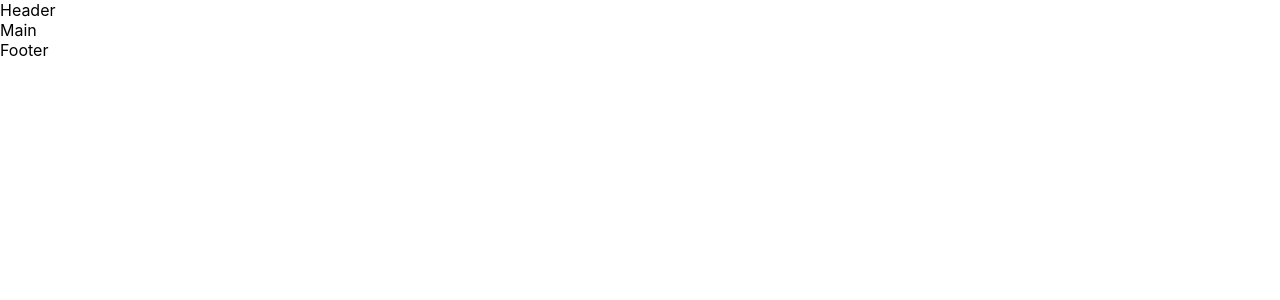
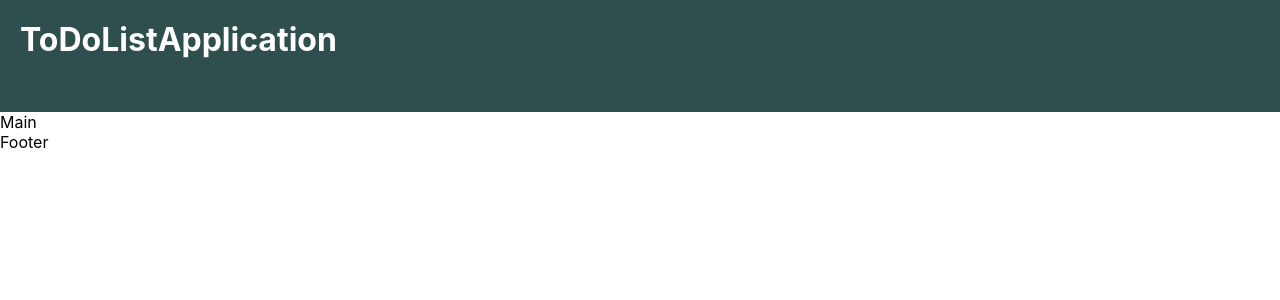
Before and after one commit to zreit/TodoListApplication, a React (Create React App) app in the folder frontend/: page / in a window 1280 px wide. Shown: the top 300 px of the page. Built offline with nearby package versions, Linux system fonts and the light colour scheme.

Commit message:
added header

```diff
--- /dev/null
+++ b/frontend/src/App.css
@@ -0,0 +1,8 @@
+* {
+    font-family: -apple-system, BlinkMacSystemFont, 'Segoe UI', Roboto, Oxygen, Ubuntu, Cantarell, 'Open Sans', 'Helvetica Neue', sans-serif;
+    text-decoration: none;
+    scroll-behavior: smooth;
+    margin: 0;
+    padding: 0;
+    border: 0;
+}
--- a/frontend/src/App.tsx
+++ b/frontend/src/App.tsx
@@ -1,5 +1,6 @@
 import React from 'react';
 import logo from './logo.svg';
+import './App.css';
 import Header from './components/header/Header';
 import Main from './components/main/Main';
 import Footer from './components/footer/Footer';
--- a/frontend/src/components/header/Header.tsx
+++ b/frontend/src/components/header/Header.tsx
@@ -1,8 +1,11 @@
 import React from 'react'
+import './header.css'
 
 const Header = () => {
   return (
-    <header>Header</header>
+    <header>
+      <h1>ToDoListApplication</h1>
+    </header>
   )
 }
 
--- a/frontend/src/components/header/header.css
+++ b/frontend/src/components/header/header.css
@@ -0,0 +1,10 @@
+header {
+    height: 14vh;
+    background-color: darkslategrey;
+    box-sizing: border-box;
+    padding: 20px;
+}
+
+header h1 {
+    color: white;
+}
```
